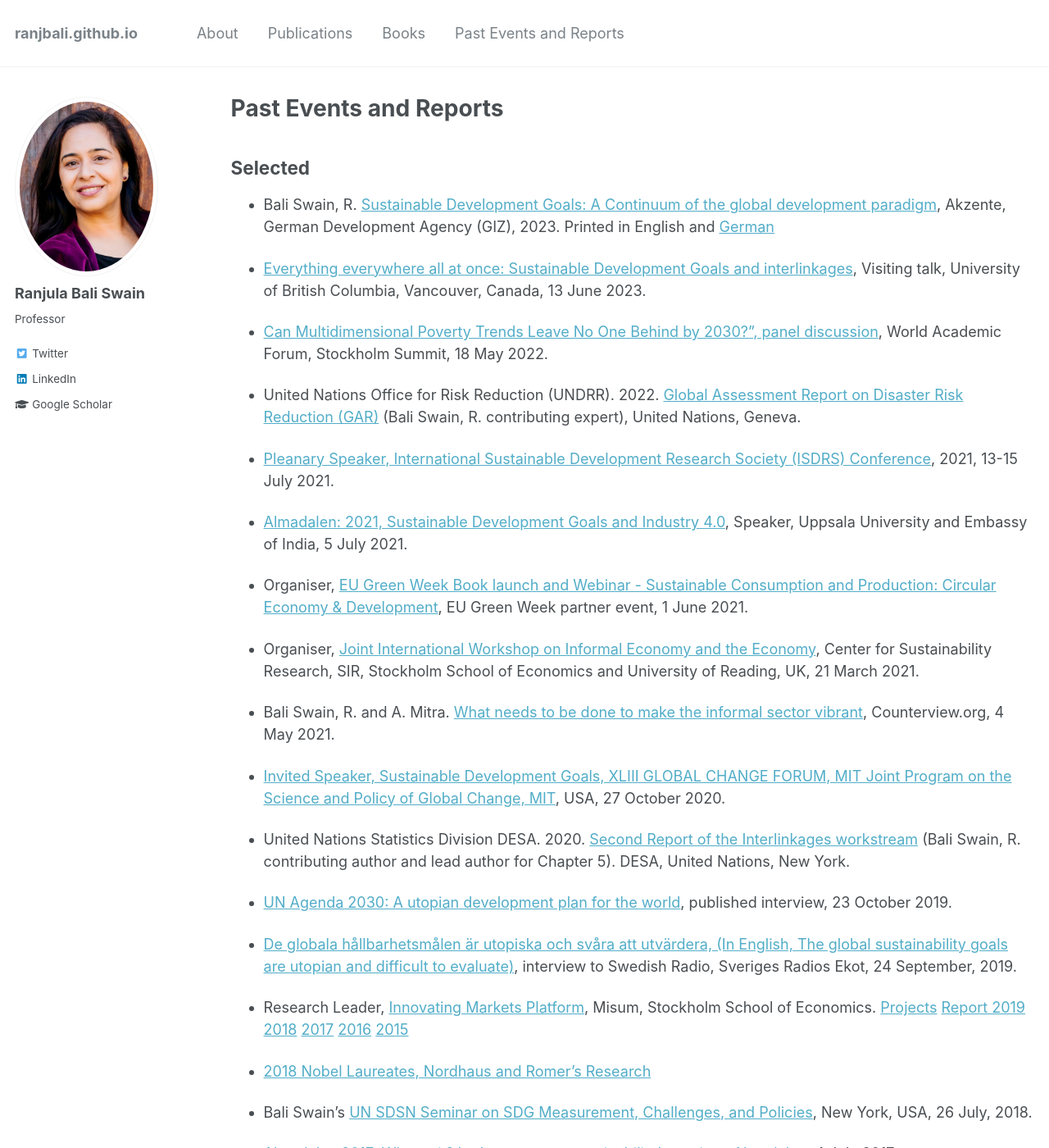
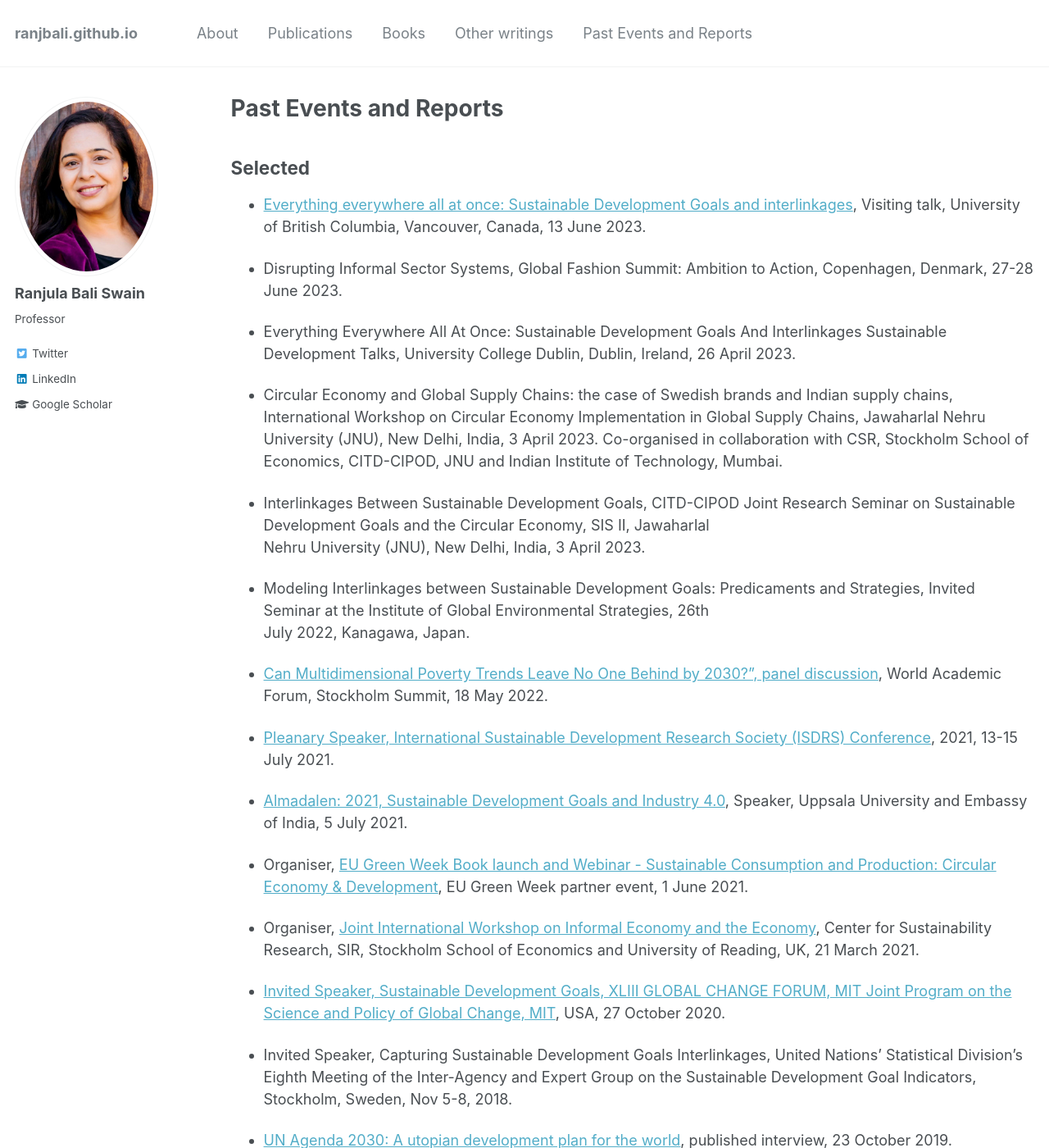
Before and after one commit to ranjbali/ranjbali.github.io, a Jekyll site: the page built from _pages/pastevents.md, in a window 1280 px wide and 1400 px high. Shown: the whole window at 82% size. Built offline with Jekyll 4.4.1, drawn with Linux system fonts in a browser that asks for light colours; some of the changed text lies outside the part shown.

Commit message:
Updating other writings

```diff
--- a/_data/navigation.yml
+++ b/_data/navigation.yml
@@ -9,5 +9,8 @@ main:
   - title: "Books"
     url: /books/
 
+  - title: "Other writings"
+    url: /other_writings/
+
   - title: "Past Events and Reports"
     url: /pastevents/
--- a/_pages/pastevents.md
+++ b/_pages/pastevents.md
@@ -9,13 +9,23 @@ author_profile: true
 
 ## Selected
 
-* Bali Swain, R. [Sustainable Development Goals: A Continuum of the global development paradigm](https://akzente.giz.de/en/simplifying-sdgs), Akzente, German Development Agency (GIZ), 2023. Printed in English and [German](https://akzente.giz.de/de/die-ziele-vereinfachen)
-
 * [Everything everywhere all at once: Sustainable Development Goals and interlinkages](https://ires.ubc.ca/visiting-talk-everything-everywhere-all-at-once-sustainable-development-goals-and-interlinkages/), Visiting talk, University of British Columbia, Vancouver, Canada, 13 June 2023.
 
+* Disrupting Informal Sector Systems, Global Fashion Summit: Ambition to Action, Copenhagen, Denmark, 27-28 June 2023.
+
+* Everything Everywhere All At Once: Sustainable Development Goals And  Interlinkages Sustainable Development Talks, University College Dublin, Dublin, Ireland, 26
+  April 2023.
+
+* Circular Economy and Global Supply Chains: the case of Swedish brands and Indian supply chains, International Workshop on Circular Economy Implementation in Global
+  Supply Chains, Jawaharlal Nehru University (JNU), New Delhi, India, 3 April 2023. Co-organised in collaboration with CSR, Stockholm School of Economics, CITD-CIPOD, JNU and Indian Institute of Technology, Mumbai.
+
+* Interlinkages Between Sustainable Development Goals, CITD-CIPOD Joint Research Seminar on Sustainable Development Goals and the Circular Economy, SIS II, Jawaharlal
+  Nehru University (JNU), New Delhi, India, 3 April 2023.
+
+* Modeling Interlinkages between Sustainable Development Goals: Predicaments and Strategies, Invited Seminar at the Institute of Global Environmental Strategies, 26th
+  July 2022, Kanagawa, Japan.
+
 * [Can Multidimensional Poverty Trends Leave No One Behind by 2030?”, panel discussion](https://www.sh.se/english/sodertorn-university/news/startpage/2022-04-22-sodertorn-universitys-participation-in-the-world-academic-forum-17---20-may-2022), World Academic Forum, Stockholm Summit, 18 May 2022.
-
-* United Nations Office for Risk Reduction (UNDRR). 2022. [Global Assessment Report on Disaster Risk Reduction (GAR)](https://www.undrr.org/gar/gar2022-our-world-risk-gar#container-downloads) (Bali Swain, R. contributing expert), United Nations, Geneva.
 
 * [Pleanary Speaker, International Sustainable Development Research Society (ISDRS) Conference](https://2021.isdrsconferences.org/keynote-speakers/), 2021, 13-15 July 2021.
 
@@ -25,23 +35,30 @@ author_profile: true
 
 * Organiser, [Joint International Workshop on Informal Economy and the Economy](https://www.hhs.se/en/research/centers/csr/news/international-workshop-informal-economy-and-the-economy/), Center for Sustainability Research, SIR, Stockholm School of Economics and University of Reading, UK, 21 March 2021.
 
-* Bali Swain, R. and A. Mitra. [What needs to be done to make the informal sector vibrant](https://counterview.org/2021/04/29/what-needs-to-be-done-to-make-the-informal-sector-vibrant/), Counterview.org, 4 May 2021.
-
 * [Invited Speaker, Sustainable Development Goals, XLIII GLOBAL CHANGE FORUM, MIT Joint Program on the Science and Policy of Global Change, MIT](https://globalchange.mit.edu/system/files/media/agendas/GCF43-Agenda-Bios-2020Oct.pdf), USA, 27 October 2020.
 
-* United Nations Statistics Division DESA. 2020. [Second Report of the Interlinkages workstream](https://unstats.un.org/unsd/statcom/51st-session/documents/BG-Item3a-Interlinkages-Workstream-E.pdf) (Bali Swain, R. contributing author and lead author for Chapter 5). DESA, United Nations, New York.
+* Invited Speaker, Capturing Sustainable Development Goals Interlinkages, United Nations’ Statistical Division’s Eighth Meeting of the Inter-Agency and Expert Group on the Sustainable Development Goal Indicators, Stockholm, Sweden, Nov 5-8, 2018.
 
 * [UN Agenda 2030: A utopian development plan for the world](https://www.hhs.se/en/about-us/news/sse/2019/un-agenda-2030-a-utopian-development-plan-for-the-world/), published interview, 23 October 2019.
 
 * [De globala hållbarhetsmålen är utopiska och svåra att utvärdera, (In English, The global sustainability goals are utopian and difficult to evaluate)](https://www.hhs.se/en/about-us/news/news-from-misum/2019/de-globala-malen-ar-utopiska-och-svara-att-utvardera-misums-ranjula-bali-swain-i-sveriges-radios-ekot/), interview to Swedish Radio, Sveriges Radios Ekot, 24 September, 2019.
 
+* Can Europe return to low electricity prices again?, CEPS Ideas Lab, Brussels, Belgium, 21-22 February 2019.
+
 * Research Leader, [Innovating Markets Platform](https://www.hhs.se/en/research/institutes/misum-startpage/misum-research/past-programs/misum-research/research-platforms-and-projects2/researchers-in-this-platform/), Misum, Stockholm School of Economics. [Projects](https://www.hhs.se/en/research/institutes/misum-startpage/misum-research/past-programs/misum-research/research-platforms-and-projects2/) [Report 2019](https://www.hhs.se/contentassets/ab4c8a4707124f5792098f449f4fe8d9/misum-2019-annual-report.pdf) [2018](https://www.hhs.se/contentassets/0c526b9d876b49679eb5e0f2853046ae/this-is-misum_180904.pdf) [2017](https://www.hhs.se/contentassets/41a85b8d55694dea925ff6f24ea2a87c/18139_misum-2017_mars_28.pdf) [2016](https://www.hhs.se/contentassets/e55eb9f8fc44442c888ec2870624e93f/misum-ar-2016.pdf) [2015](https://www.hhs.se/contentassets/1d3bd7dba6744c4fa79a3d0f8e805164/misum-annual-report-2015.pdf)
 
 * [2018 Nobel Laureates, Nordhaus and Romer's Research](https://www.hhs.se/en/about-us/news/news-from-misum/2018/two-misum-voices-on-todays-announcement-of-the-laureates-of-sveriges-riksbanks-prize-in-economic-sciences-in-memory-of-alfred-nobel/)
 
-* Bali Swain's [UN SDSN Seminar on SDG Measurement, Challenges, and Policies](https://www.unsdsn.org/news/2018/07/26/sdg-measurement-challenges-and-policies), New York, USA, 26 July, 2018.
+* Bali Swain's [UN SDSN Seminar on SDG Measurement, Challenges, and Policies](https://www.unsdsn.org/news/2018/07/26/sdg-measurement-challenges-and-policies), New York,
+  USA, 26 July, 2018.
 
-* [Almedalen 2017: Why wait? Let’s co-create sustainability!, seminar, Almedalen](https://www.hhs.se/en/about-us/news/news-from-misum/2017/misum-i-almedalen/), 4 July 2017.
+* [Almedalen 2017: Why wait? Let’s co-create sustainability!, seminar, Almedalen](https://program.almedalsveckan.info/48094), 4 July 2017. [News](https://www.hhs.se/en/about-us/news/news-from-misum/2017/misum-i-almedalen/)
+
+* Keynote Lecture, Financial Inclusion and its discontents, Sixth West Bengal Economic Growth Conference, by International Growth Center, London School of Economics,
+  Indian Statistical Institute and Jadavpur University, Kolkata, India, 27 – 29 December 2016.
+
+* Special Lecture, Sustainability, Agriculture and Microfinance, Eighteenth Annual Conference of the North Eastern Economic Association (NEEA), 15-17 December 2016,
+  Guwahati, Assam, India.
 
 * [Talk on The Sustainable Development Conundrum?, Critical perspectives in sustainability research: The Sustainable Development Goals](https://www.kth.se/en/om/miljo-hallbar-utveckling/event/arkiv/2016/stockholm-phd-student-dialogue-on-sustainability-10-november-1.673472), 10 November 2016.
 
```
Also changed, not shown: _pages/other_writings.md (added, +44 -0 lines).
